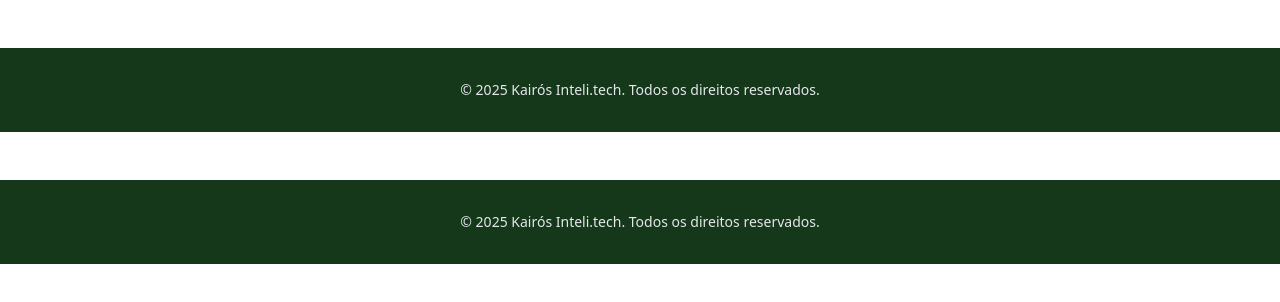
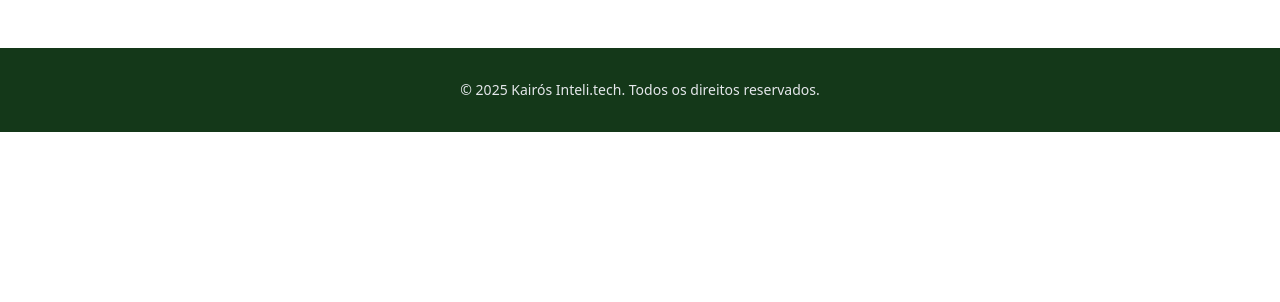
Before and after one commit to polarineto/kairos-site, a Next.js app: page / in a window 1280 px wide. Shown: the top 302 px of the page. Built offline with nearby package versions, Linux system fonts and the light colour scheme.

Commit message:
Update layout.js

```diff
--- a/app/layout.js
+++ b/app/layout.js
@@ -10,15 +10,6 @@ export default function RootLayout({ children }) {
     <html lang="pt-br">
       <body className="font-modern text-gray-800">
         {children}
-
-        {/* FOOTER */}
-        <footer className="bg-olive-dark text-white py-8 mt-12">
-          <div className="max-w-7xl mx-auto text-center px-4 sm:px-6 lg:px-8">
-            <p className="text-sm text-gray-200">
-              &copy; {new Date().getFullYear()} Kairós Inteli.tech. Todos os direitos reservados.
-            </p>
-          </div>
-        </footer>
       </body>
     </html>
   );
```
